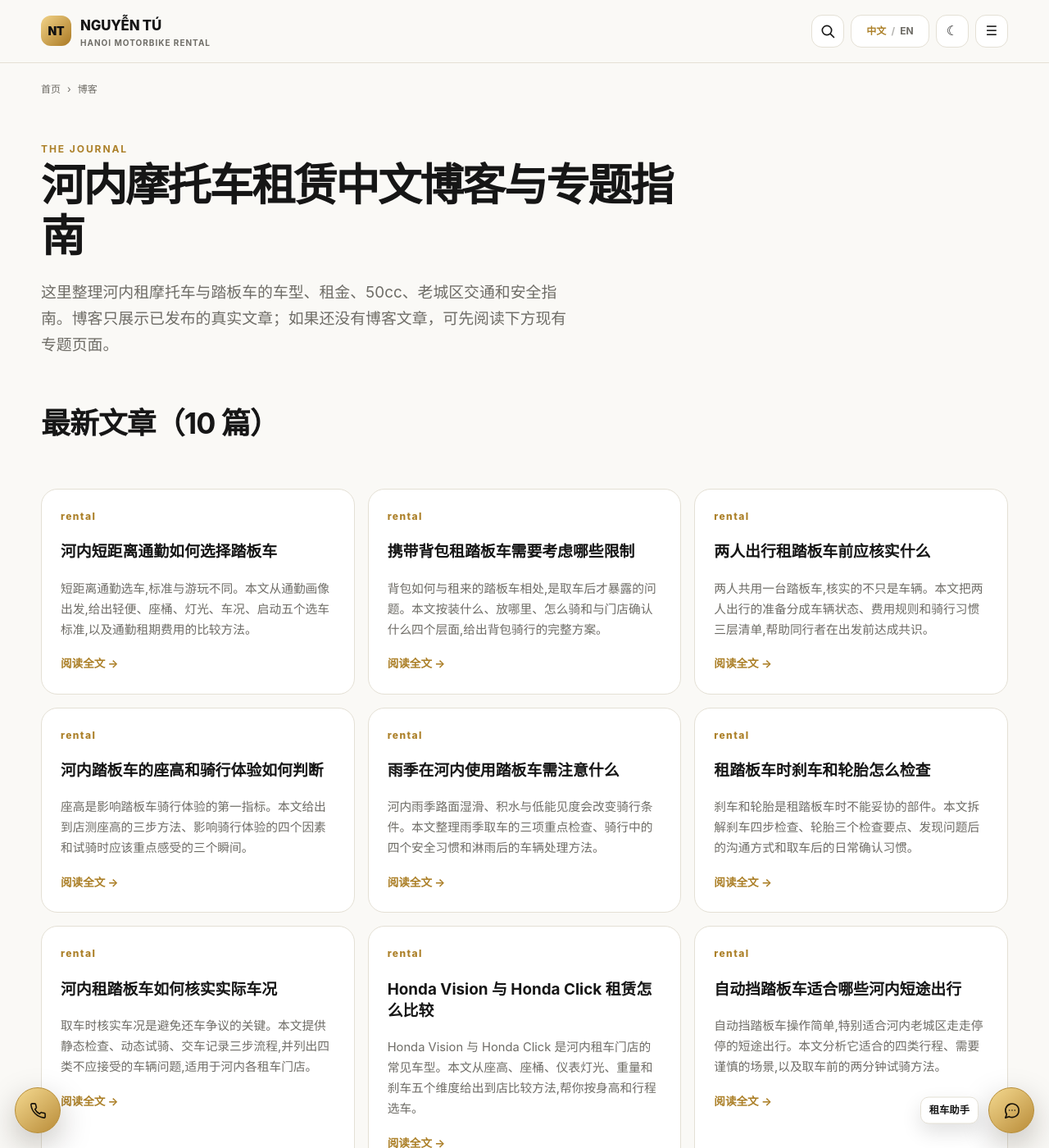
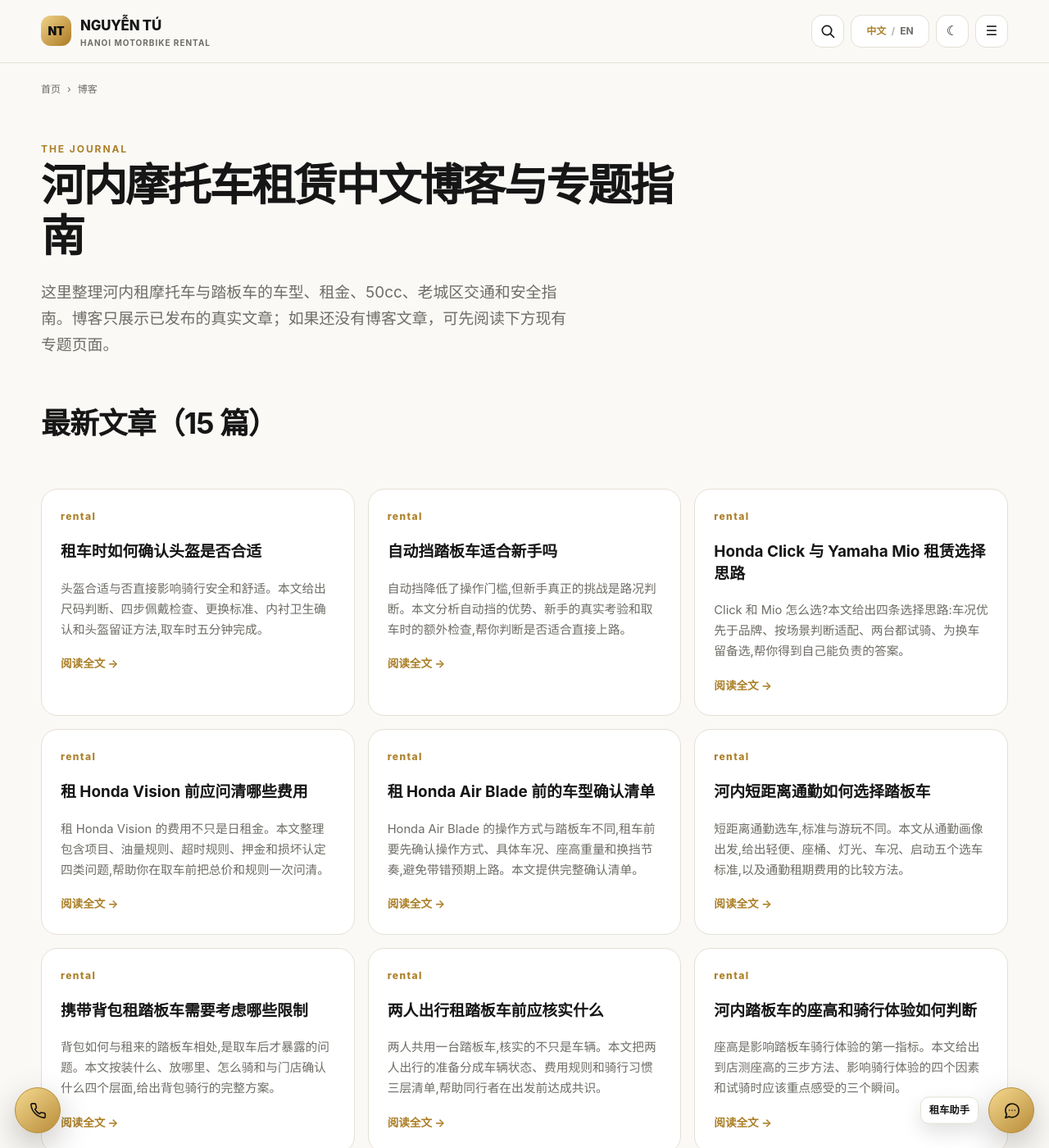
Before and after one commit to thuexemayhanoi/china, a Jekyll site: the page built from blog/index.html, in a window 1280 px wide and 1400 px high. Shown: the whole window at 82% size. Built offline with Jekyll 4.4.1, drawn with Linux system fonts in a browser that asks for light colours.

Commit message:
release(china): stage five automatic-QA approved posts CN-0011..0015

```diff
--- a/_drafts/CN-0011.md
+++ b/_posts/2026-10-11-hanoi-rental-scooters-11.md
@@ -1,14 +1,17 @@
 ---
 article_id: "CN-0011"
 layout: "post"
-topic: rental
-subtopic: scooters
-permalink: /blog/hanoi-rental-scooters-11/
-title: 租 Honda Air Blade 前的车型确认清单
-description: Honda Air Blade 的操作方式与踏板车不同,租车前要先确认操作方式、具体车况、座高重量和换挡节奏,避免带错预期上路。本文提供完整确认清单。
-primary_keyword: 河内踏板车租赁
+topic: "rental"
+subtopic: "scooters"
+permalink: "/blog/hanoi-rental-scooters-11/"
+title: "租 Honda Air Blade 前的车型确认清单"
+description: "Honda Air Blade 的操作方式与踏板车不同,租车前要先确认操作方式、具体车况、座高重量和换挡节奏,避免带错预期上路。本文提供完整确认清单。"
+primary_keyword: "河内踏板车租赁"
+date: "2026-10-11 15:29:04 +0700"
+seo_silo: "rental/scooters"
+breadcrumbs: [{"label":"博客","href":"/blog/"},{"label":"专题","href":"/topics/rental/scooters/"},{"label":"租 Honda Air Blade 前的车型确认清单"}]
+publication_method: "automated_qa"
 ---
-
 Honda Air Blade 是河内租车市场里经常出现的车型,但它和常见的踏板车并不完全是一类车。很多游客把它当成"另一款自动挡踏板车"来订,取车时才发现操作方式和自己预期不同。本文提供一份取车前的车型确认清单,帮助你避免订错车,也避免带错预期上路。
 
 ## 先确认操作方式的差异
--- a/_drafts/CN-0012.md
+++ b/_posts/2026-10-11-hanoi-rental-scooters-12.md
@@ -1,14 +1,17 @@
 ---
 article_id: "CN-0012"
 layout: "post"
-topic: rental
-subtopic: scooters
-permalink: /blog/hanoi-rental-scooters-12/
-title: 租 Honda Vision 前应问清哪些费用
-description: 租 Honda Vision 的费用不只是日租金。本文整理包含项目、油量规则、超时规则、押金和损坏认定四类问题,帮助你在取车前把总价和规则一次问清。
-primary_keyword: 河内踏板车租赁
+topic: "rental"
+subtopic: "scooters"
+permalink: "/blog/hanoi-rental-scooters-12/"
+title: "租 Honda Vision 前应问清哪些费用"
+description: "租 Honda Vision 的费用不只是日租金。本文整理包含项目、油量规则、超时规则、押金和损坏认定四类问题,帮助你在取车前把总价和规则一次问清。"
+primary_keyword: "河内踏板车租赁"
+date: "2026-10-11 15:29:04 +0700"
+seo_silo: "rental/scooters"
+breadcrumbs: [{"label":"博客","href":"/blog/"},{"label":"专题","href":"/topics/rental/scooters/"},{"label":"租 Honda Vision 前应问清哪些费用"}]
+publication_method: "automated_qa"
 ---
-
 租一台 Honda Vision 之类的踏板车,费用不只是"一天多少钱"这么简单。多数纠纷不是因为租金本身,而是取车后冒出来的附加项目:头盔计费、超时计费、油量争议、划痕认定。本文把租 Honda Vision 前应该问清的费用问题整理成清单,帮助你把总价和规则一次性确认到位,同样的清单也适用于其他自动挡踏板车。
 
 ## 问清日租金包含哪些项目
--- a/_drafts/CN-0013.md
+++ b/_posts/2026-10-11-hanoi-rental-scooters-13.md
@@ -1,14 +1,17 @@
 ---
 article_id: "CN-0013"
 layout: "post"
-topic: rental
-subtopic: scooters
-permalink: /blog/hanoi-rental-scooters-13/
-title: Honda Click 与 Yamaha Mio 租赁选择思路
-description: Click 和 Mio 怎么选?本文给出四条选择思路:车况优先于品牌、按场景判断适配、两台都试骑、为换车留备选,帮你得到自己能负责的答案。
-primary_keyword: 河内踏板车租赁
+topic: "rental"
+subtopic: "scooters"
+permalink: "/blog/hanoi-rental-scooters-13/"
+title: "Honda Click 与 Yamaha Mio 租赁选择思路"
+description: "Click 和 Mio 怎么选?本文给出四条选择思路:车况优先于品牌、按场景判断适配、两台都试骑、为换车留备选,帮你得到自己能负责的答案。"
+primary_keyword: "河内踏板车租赁"
+date: "2026-10-11 15:29:04 +0700"
+seo_silo: "rental/scooters"
+breadcrumbs: [{"label":"博客","href":"/blog/"},{"label":"专题","href":"/topics/rental/scooters/"},{"label":"Honda Click 与 Yamaha Mio 租赁选择思路"}]
+publication_method: "automated_qa"
 ---
-
 Honda Click 和 Yamaha Mio 都是河内街道上的熟面孔,也都是租车门店常备的自动挡踏板车。很多骑行者在两者之间反复纠结,其实选择思路比车型本身更重要:车况、适配和试骑,远比车标更能决定你的体验。本文给出一套从需求出发的选择思路。
 
 ## 思路一:把车况放在品牌前面
--- a/_drafts/CN-0014.md
+++ b/_posts/2026-10-11-hanoi-rental-scooters-14.md
@@ -1,14 +1,17 @@
 ---
 article_id: "CN-0014"
 layout: "post"
-topic: rental
-subtopic: scooters
-permalink: /blog/hanoi-rental-scooters-14/
-title: 自动挡踏板车适合新手吗
-description: 自动挡降低了操作门槛,但新手真正的挑战是路况判断。本文分析自动挡的优势、新手的真实考验和取车时的额外检查,帮你判断是否适合直接上路。
-primary_keyword: 河内踏板车租赁
+topic: "rental"
+subtopic: "scooters"
+permalink: "/blog/hanoi-rental-scooters-14/"
+title: "自动挡踏板车适合新手吗"
+description: "自动挡降低了操作门槛,但新手真正的挑战是路况判断。本文分析自动挡的优势、新手的真实考验和取车时的额外检查,帮你判断是否适合直接上路。"
+primary_keyword: "河内踏板车租赁"
+date: "2026-10-11 15:29:04 +0700"
+seo_silo: "rental/scooters"
+breadcrumbs: [{"label":"博客","href":"/blog/"},{"label":"专题","href":"/topics/rental/scooters/"},{"label":"自动挡踏板车适合新手吗"}]
+publication_method: "automated_qa"
 ---
-
 "自动挡踏板车适合新手吗"这个问题,答案比想象中复杂。自动挡降低了操作门槛,这是事实;但新手面对的真正挑战从来不是换挡,而是路况判断和突发情况处理。本文把这个问题拆开讲清楚,帮你判断自己适不适合直接上路。
 
 ## 自动挡为新手降低了什么
--- a/_drafts/CN-0015.md
+++ b/_posts/2026-10-11-hanoi-rental-scooters-15.md
@@ -1,14 +1,17 @@
 ---
 article_id: "CN-0015"
 layout: "post"
-topic: rental
-subtopic: scooters
-permalink: /blog/hanoi-rental-scooters-15/
-title: 租车时如何确认头盔是否合适
-description: 头盔合适与否直接影响骑行安全和舒适。本文给出尺码判断、四步佩戴检查、更换标准、内衬卫生确认和头盔留证方法,取车时五分钟完成。
-primary_keyword: 河内踏板车租赁
+topic: "rental"
+subtopic: "scooters"
+permalink: "/blog/hanoi-rental-scooters-15/"
+title: "租车时如何确认头盔是否合适"
+description: "头盔合适与否直接影响骑行安全和舒适。本文给出尺码判断、四步佩戴检查、更换标准、内衬卫生确认和头盔留证方法,取车时五分钟完成。"
+primary_keyword: "河内踏板车租赁"
+date: "2026-10-11 15:29:04 +0700"
+seo_silo: "rental/scooters"
+breadcrumbs: [{"label":"博客","href":"/blog/"},{"label":"专题","href":"/topics/rental/scooters/"},{"label":"租车时如何确认头盔是否合适"}]
+publication_method: "automated_qa"
 ---
-
 头盔是租车时唯一贴身的装备,合适与否直接决定舒适度和安全性,但很多人取车时只看车不看盔,随便扣上就出发。本文给出一套取车时的头盔确认方法,五分钟内可以完成。
 
 ## 尺码不合的表现
```
